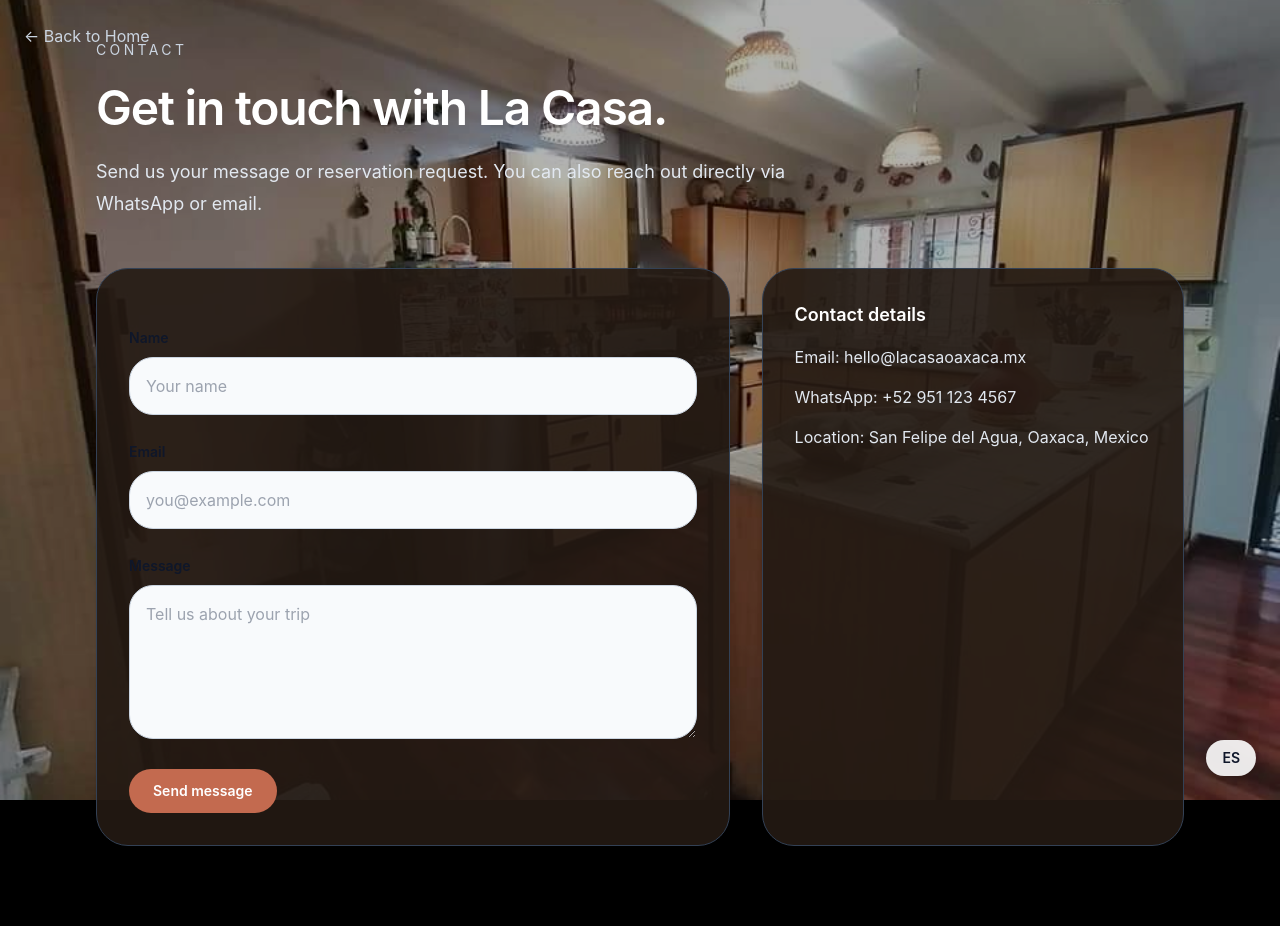
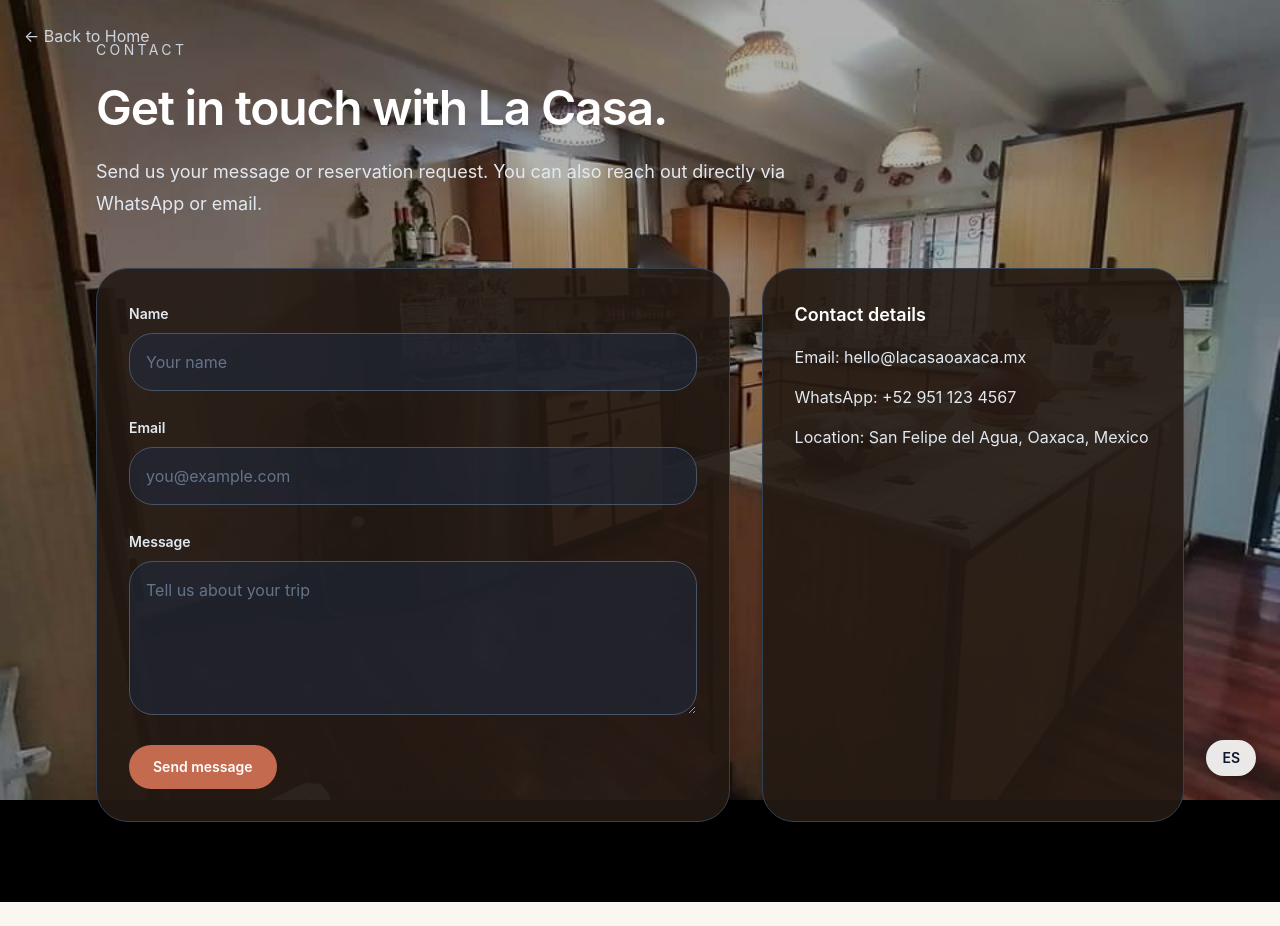
Before and after one commit to Insomnium-Eye/LaCasaWebsite, a Next.js app: page /contact in a window 1280 px wide. After the commit the page ends 902 px from the top, so only its background shows below. Built offline with nearby package versions, Linux system fonts and the light colour scheme.

Commit message:
Set up back-end functionality for contact form.

```diff
--- /dev/null
+++ b/app/api/contact/route.ts
@@ -0,0 +1,26 @@
+import { Resend } from 'resend';
+import { NextResponse } from 'next/server';
+
+const resend = new Resend(process.env.RESEND_API_KEY);
+
+export async function POST(request: Request) {
+  const { name, email, message } = await request.json();
+
+  try {
+    await resend.emails.send({
+      from: 'Contact Form <noreply@oaxaca-rental.com>',
+      to: ['ebm22david@gmail.com', 'rosaelenadura325@gmail.com'],
+      replyTo: email,
+      subject: `New message from ${name}`,
+      html: `
+        <p><strong>Name:</strong> ${name}</p>
+        <p><strong>Email:</strong> ${email}</p>
+        <p><strong>Message:</strong> ${message}</p>
+      `,
+    });
+
+    return NextResponse.json({ success: true });
+  } catch (error) {
+    return NextResponse.json({ error: 'Failed to send email' }, { status: 500 });
+  }
+}
--- a/app/contact/page.tsx
+++ b/app/contact/page.tsx
@@ -1,11 +1,45 @@
 "use client";
 
+import { useState } from "react";
 import Link from "next/link";
 import { useLanguage } from '../../contexts/LanguageContext';
 import BackgroundSlideshow from '../../components/BackgroundSlideshow';
 
 export default function ContactPage() {
   const { t } = useLanguage();
+  const [name, setName] = useState('');
+  const [email, setEmail] = useState('');
+  const [message, setMessage] = useState('');
+  const [submitting, setSubmitting] = useState(false);
+  const [submitted, setSubmitted] = useState(false);
+  const [error, setError] = useState('');
+
+  async function handleSubmit(e: React.FormEvent) {
+    e.preventDefault();
+    setSubmitting(true);
+    setError('');
+
+    try {
+      const res = await fetch('/api/contact', {
+        method: 'POST',
+        headers: { 'Content-Type': 'application/json' },
+        body: JSON.stringify({ name, email, message }),
+      });
+
+      if (res.ok) {
+        setSubmitted(true);
+        setName('');
+        setEmail('');
+        setMessage('');
+      } else {
+        setError(t('contact.errorMessage'));
+      }
+    } catch {
+      setError(t('contact.errorMessage'));
+    } finally {
+      setSubmitting(false);
+    }
+  }
 
   return (
     <div className="relative overflow-hidden bg-black text-white min-h-screen">
@@ -21,55 +55,63 @@ export default function ContactPage() {
         </div>
         <div className="mt-12 grid gap-8 lg:grid-cols-[1.2fr_0.8fr]">
           <div className="rounded-4xl border border-slate-700 bg-[#241a13]/90 p-8 shadow-sm shadow-black/10">
-          <form
-            name="contact"
-            method="POST"
-            data-netlify="true"
-            netlify-honeypot="bot-field"
-            className="space-y-6"
+            {submitted ? (
+              <div className="flex flex-col items-center justify-center gap-4 py-12 text-center">
+                <p className="text-2xl font-semibold text-white">{t('contact.successTitle')}</p>
+                <p className="text-slate-300">{t('contact.successMessage')}</p>
+                <button
+                  onClick={() => setSubmitted(false)}
+                  className="mt-4 inline-flex items-center justify-center rounded-full border border-slate-600 px-5 py-2 text-sm font-semibold text-slate-300 transition hover:border-slate-400 hover:text-white"
                 >
-            <input type="hidden" name="form-name" value="contact" />
-            <div style={{ display: 'none' }}>
-              <label>
-                Don't fill this out if you're human: <input name="bot-field" />
-              </label>
+                  {t('contact.sendAnother')}
+                </button>
               </div>
+            ) : (
+              <form onSubmit={handleSubmit} className="space-y-6">
                 <label className="block">
-              <span className="text-sm font-semibold text-slate-900">{t('contact.formName')}</span>
+                  <span className="text-sm font-semibold text-slate-200">{t('contact.formName')}</span>
                   <input
-                name="name"
-                className="mt-2 w-full rounded-3xl border border-slate-300 bg-slate-50 p-4 text-slate-900 outline-none focus:border-garden focus:ring-2 focus:ring-garden/20"
+                    value={name}
+                    onChange={(e) => setName(e.target.value)}
+                    className="mt-2 w-full rounded-3xl border border-slate-600 bg-slate-800/60 p-4 text-white placeholder-slate-500 outline-none focus:border-garden focus:ring-2 focus:ring-garden/20"
                     placeholder={t('contact.formNamePlaceholder')}
                     required
                   />
                 </label>
                 <label className="block">
-              <span className="text-sm font-semibold text-slate-900">{t('contact.formEmail')}</span>
+                  <span className="text-sm font-semibold text-slate-200">{t('contact.formEmail')}</span>
                   <input
-                name="email"
+                    value={email}
+                    onChange={(e) => setEmail(e.target.value)}
                     type="email"
-                className="mt-2 w-full rounded-3xl border border-slate-300 bg-slate-50 p-4 text-slate-900 outline-none focus:border-garden focus:ring-2 focus:ring-garden/20"
+                    className="mt-2 w-full rounded-3xl border border-slate-600 bg-slate-800/60 p-4 text-white placeholder-slate-500 outline-none focus:border-garden focus:ring-2 focus:ring-garden/20"
                     placeholder={t('contact.formEmailPlaceholder')}
                     required
                   />
                 </label>
                 <label className="block">
-              <span className="text-sm font-semibold text-slate-900">{t('contact.formMessage')}</span>
+                  <span className="text-sm font-semibold text-slate-200">{t('contact.formMessage')}</span>
                   <textarea
-                name="message"
-                className="mt-2 w-full rounded-3xl border border-slate-300 bg-slate-50 p-4 text-slate-900 outline-none focus:border-garden focus:ring-2 focus:ring-garden/20"
+                    value={message}
+                    onChange={(e) => setMessage(e.target.value)}
+                    className="mt-2 w-full rounded-3xl border border-slate-600 bg-slate-800/60 p-4 text-white placeholder-slate-500 outline-none focus:border-garden focus:ring-2 focus:ring-garden/20"
                     rows={5}
                     placeholder={t('contact.formMessagePlaceholder')}
                     required
                   />
                 </label>
+                {error && (
+                  <p className="text-sm text-red-400">{error}</p>
+                )}
                 <button
                   type="submit"
-              className="inline-flex items-center justify-center rounded-full bg-terracotta px-6 py-3 text-sm font-semibold text-white transition hover:bg-[#b55e47]"
+                  disabled={submitting}
+                  className="inline-flex items-center justify-center rounded-full bg-terracotta px-6 py-3 text-sm font-semibold text-white transition hover:bg-[#b55e47] disabled:opacity-60 disabled:cursor-not-allowed"
                 >
-              {t('contact.formButton')}
+                  {submitting ? t('contact.sending') : t('contact.formButton')}
                 </button>
               </form>
+            )}
           </div>
           <div className="rounded-4xl border border-slate-700 bg-[#241a13]/90 p-8 shadow-sm shadow-black/10">
             <div className="space-y-4">
--- a/app/page.tsx
+++ b/app/page.tsx
@@ -56,6 +56,13 @@ export default function HomePage() {
             La Casa Oaxaca
           </Link>
           <div className="flex items-center gap-3">
+            <button
+              type="button"
+              onClick={() => document.getElementById('discover-oaxaca')?.scrollIntoView({ behavior: 'smooth' })}
+              className="hidden rounded-full border border-slate-600 px-5 py-2 text-sm font-semibold text-slate-300 transition hover:border-slate-400 hover:text-white sm:inline-flex"
+            >
+              {t("explore.title")}
+            </button>
             <Link href="/portal" className="rounded-full border border-slate-500 px-5 py-2 text-sm font-semibold text-slate-100 transition hover:bg-slate-900/50">
               Already a guest? Sign in!
             </Link>
--- a/components/ThingsToDoSection.tsx
+++ b/components/ThingsToDoSection.tsx
@@ -7,7 +7,7 @@ export default function ThingsToDoSection() {
   const { t, language } = useLanguage();
 
   return (
-    <section className="mt-24">
+    <section id="discover-oaxaca" className="mt-24">
       {/* Hero heading */}
       <div className="space-y-4">
         <p className="text-sm uppercase tracking-[0.24em] text-slate-400 [text-shadow:0_1px_3px_rgba(0,0,0,0.7)]">
--- a/lib/translations.ts
+++ b/lib/translations.ts
@@ -132,6 +132,11 @@ export const translations = {
       formMessage: "Message",
       formMessagePlaceholder: "Tell us about your trip",
       formButton: "Send message",
+      sending: "Sending…",
+      successTitle: "Message sent!",
+      successMessage: "Thank you for reaching out. We'll get back to you shortly.",
+      sendAnother: "Send another message",
+      errorMessage: "Something went wrong. Please try again or contact us directly.",
       detailsTitle: "Contact details",
       email: "Email: hello@lacasaoaxaca.mx",
       whatsapp: "WhatsApp: +52 951 123 4567",
@@ -505,6 +510,11 @@ export const translations = {
       formMessage: "Mensaje",
       formMessagePlaceholder: "Cuéntanos sobre tu viaje",
       formButton: "Enviar mensaje",
+      sending: "Enviando…",
+      successTitle: "¡Mensaje enviado!",
+      successMessage: "Gracias por comunicarte. Te responderemos pronto.",
+      sendAnother: "Enviar otro mensaje",
+      errorMessage: "Algo salió mal. Por favor intenta de nuevo o contáctanos directamente.",
       detailsTitle: "Detalles de contacto",
       email: "Correo: hello@lacasaoaxaca.mx",
       whatsapp: "WhatsApp: +52 951 123 4567",
--- a/package.json
+++ b/package.json
@@ -15,6 +15,7 @@
     "next": "16.2.4",
     "react": "18.3.1",
     "react-dom": "18.3.1",
+    "resend": "^6.12.3",
     "zod": "^3.22.4"
   },
   "devDependencies": {
```
Also changed, not shown: 1 other file (tests, documents, lock files or other folders). Lines whose indentation alone changed are shown as unchanged.
